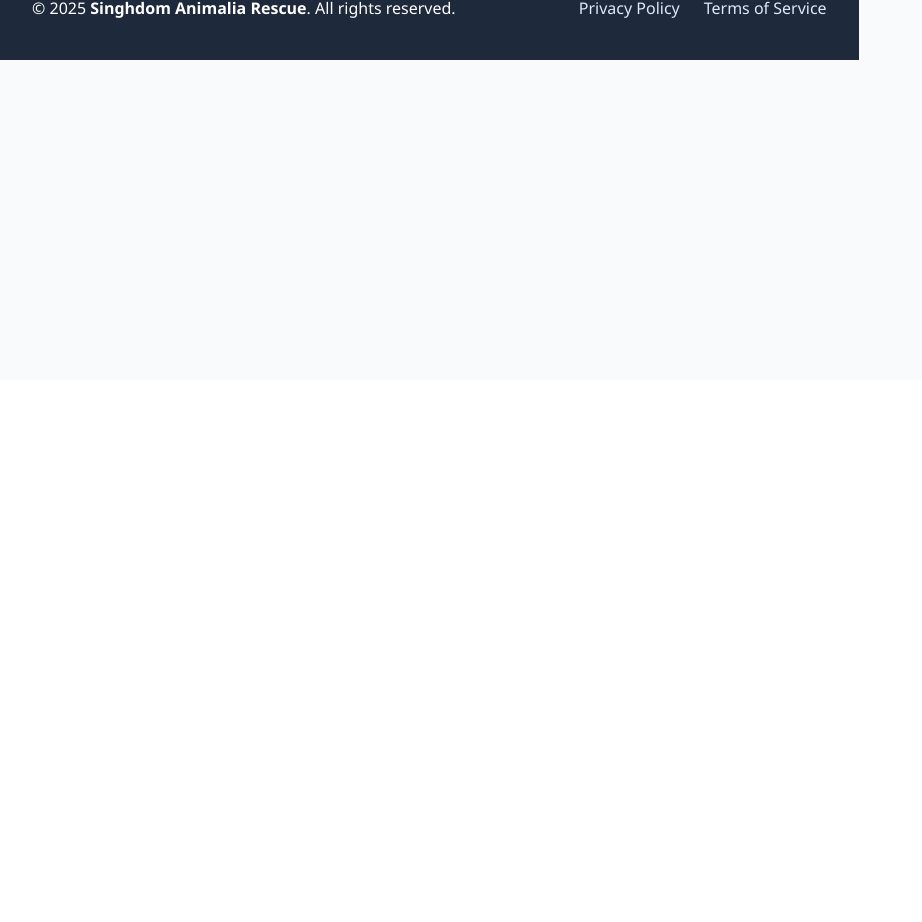
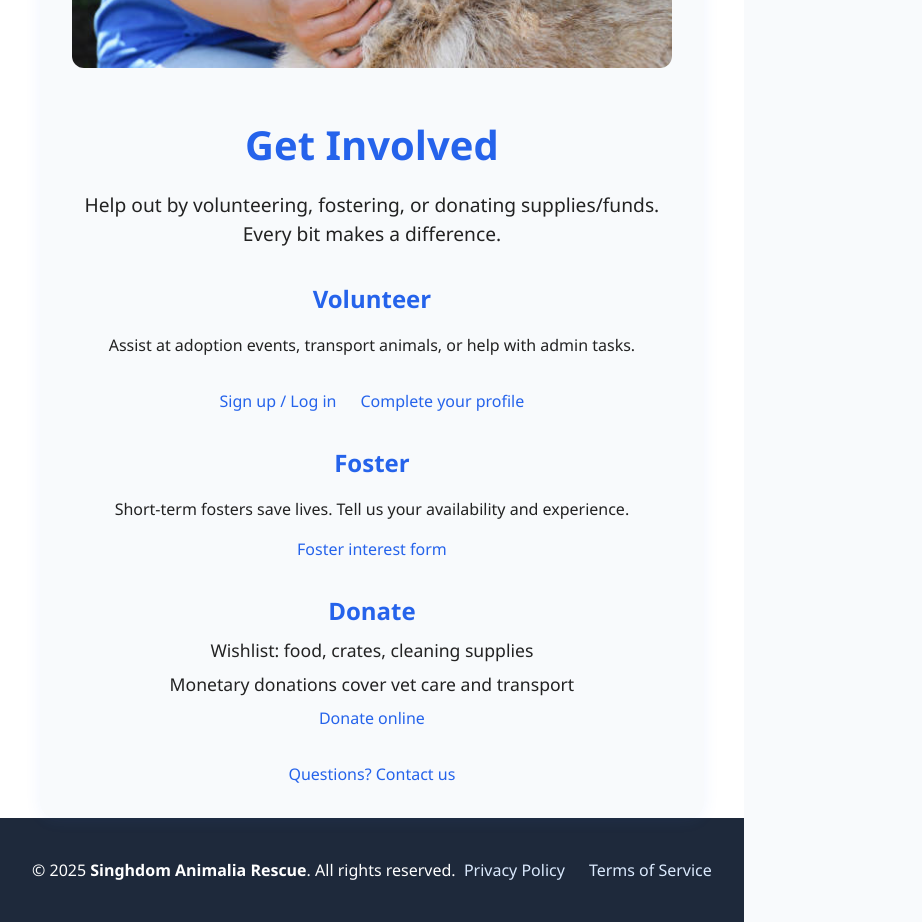
Before and after one commit to livndie/singhdomanimaliarescue, a React (Vite) app: page /get-involved in a window 1280 px wide. Shown: the part 420-1342 px from the top of the page, without its empty margins (0-922 px from the left). Before the commit the page ends 800 px from the top, so only its background shows below. Built offline with nearby package versions, Linux system fonts and the light colour scheme; no server answers; what usa-states would draw is missing.

Commit message:
created "Get Involved" page

```diff
--- a/src/App.jsx
+++ b/src/App.jsx
@@ -7,6 +7,7 @@ import Header from "./components/Header";
 import Footer from "./components/Footer";
 import AuthPage from "./pages/AuthPage";
 import ProfilePage from "./pages/ProfilePage";
+import GetInvolvedPage from "./pages/GetInvolvedPage";
 import app from "./firebase"
 import { getApp } from "firebase/app";
 
@@ -25,6 +26,7 @@ function App() {
         <Route path="/contact" element={<ContactPage />} />
         <Route path="/auth" element={<AuthPage />} />
         <Route path="/profile" element={<ProfilePage />} />
+        <Route path="/get-involved" element={<GetInvolvedPage />} />
       </Routes>
       <Footer />
     </Router>
--- a/src/components/Header.jsx
+++ b/src/components/Header.jsx
@@ -9,13 +9,13 @@ const Header = () => (
       </Link>
       <div className="landing-nav-links">
         <Link to="/about">About</Link>
-        <a href="#mission">Our Mission</a>
-        <a href="#get-involved">Get Involved</a>
+        {/*<a href="#mission">Our Mission*/}
+        <Link to="/get-involved">Get Involved</Link>
         <Link to="/contact">Contact</Link>
       </div>
-      <a href="#get-involved" className="landing-join-btn">
+      <Link to="/get-involved" className="landing-join-btn">
         Join Us
-      </a>
+      </Link>
       <div className="landing-mobile-menu">
         <button>
           <svg xmlns="http://www.w3.org/2000/svg" width="24" height="24" fill="none" viewBox="0 0 24 24" stroke="currentColor">
--- /dev/null
+++ b/src/pages/GetInvolvedPage.jsx
@@ -0,0 +1,66 @@
+import React from "react";
+import { Link } from "react-router-dom";
+import hero from "../assets/DogAndVolunteer.jpg";
+
+function GetInvolvedPage() {
+  return (
+    <main className="about-root">
+      <section className="about-section">
+        <img
+          src={hero}
+          alt="Volunteer with rescue dog"
+          style={{ maxWidth: 780, width: "100%", borderRadius: 12, margin: "0 auto 1rem" }}
+        />
+
+        <h1 className="about-title">Get Involved</h1>
+        <p className="about-description">
+          Help out by volunteering, fostering, or donating supplies/funds. Every bit makes a difference.
+        </p>
+
+        <div className="about-mission">
+          <h2 className="about-subtitle">{/* <PawPrint /> */} Volunteer</h2>
+          <p>Assist at adoption events, transport animals, or help with admin tasks.</p>
+          <div className="about-actions">
+            <Link to="/auth" className="about-contact-link">Sign up / Log in</Link>
+            <Link to="/profile" className="about-contact-link">Complete your profile</Link>
+          </div>
+        </div>
+
+        <div className="about-mission">
+          <h2 className="about-subtitle">{/* <Heart /> */} Foster</h2>
+          <p>Short-term fosters save lives. Tell us your availability and experience.</p>
+          <a
+            className="about-contact-link"
+            href="https://forms.gle/example"
+            target="_blank"
+            rel="noreferrer"
+          >
+            Foster interest form
+          </a>
+        </div>
+
+        <div className="about-team">
+          <h2 className="about-subtitle">{/* <Globe /> */} Donate</h2>
+          <ul className="about-team-list">
+            <li>Wishlist: food, crates, cleaning supplies</li>
+            <li>Monetary donations cover vet care and transport</li>
+          </ul>
+          <a
+            className="about-contact-link"
+            href="https://donate.example.org"
+            target="_blank"
+            rel="noreferrer"
+          >
+            Donate online
+          </a>
+        </div>
+
+        <div className="about-actions">
+          <Link to="/contact" className="about-contact-link">Questions? Contact us</Link>
+        </div>
+      </section>
+    </main>
+  );
+}
+
+export default GetInvolvedPage;
```
